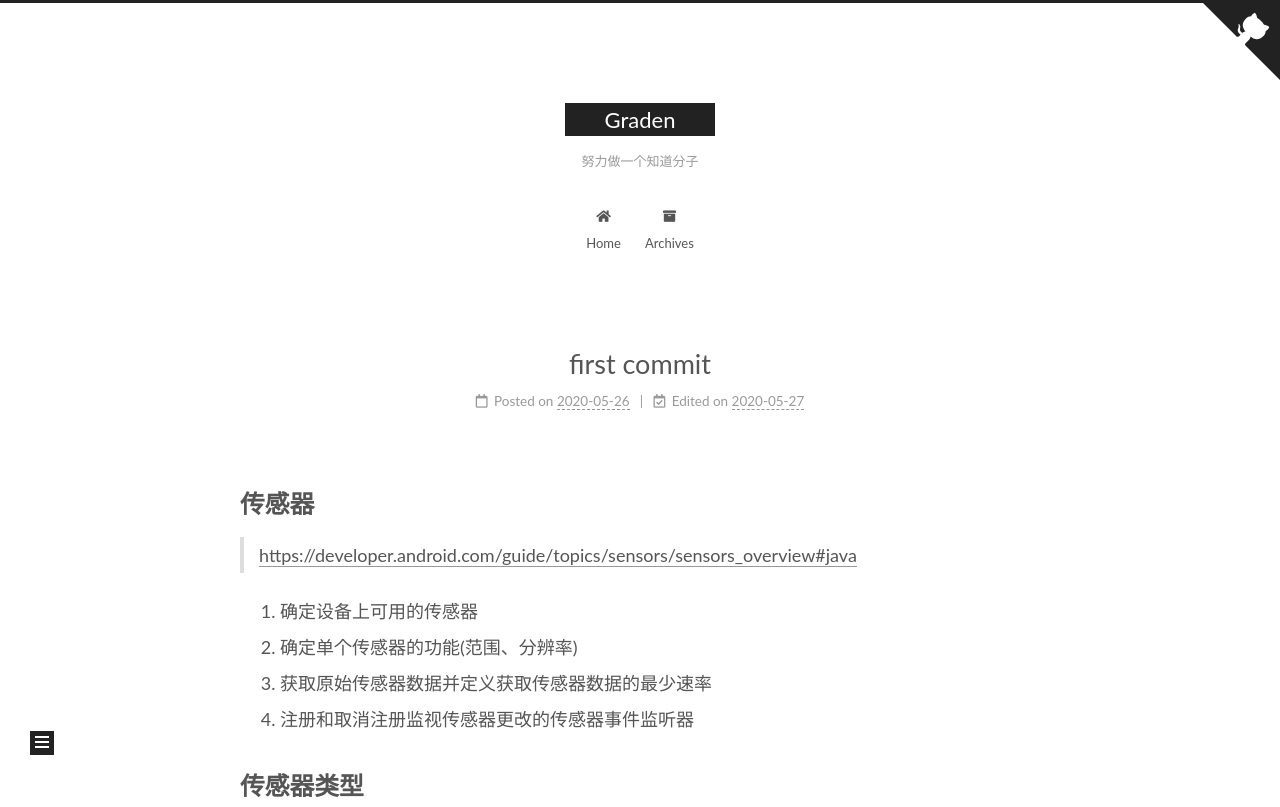
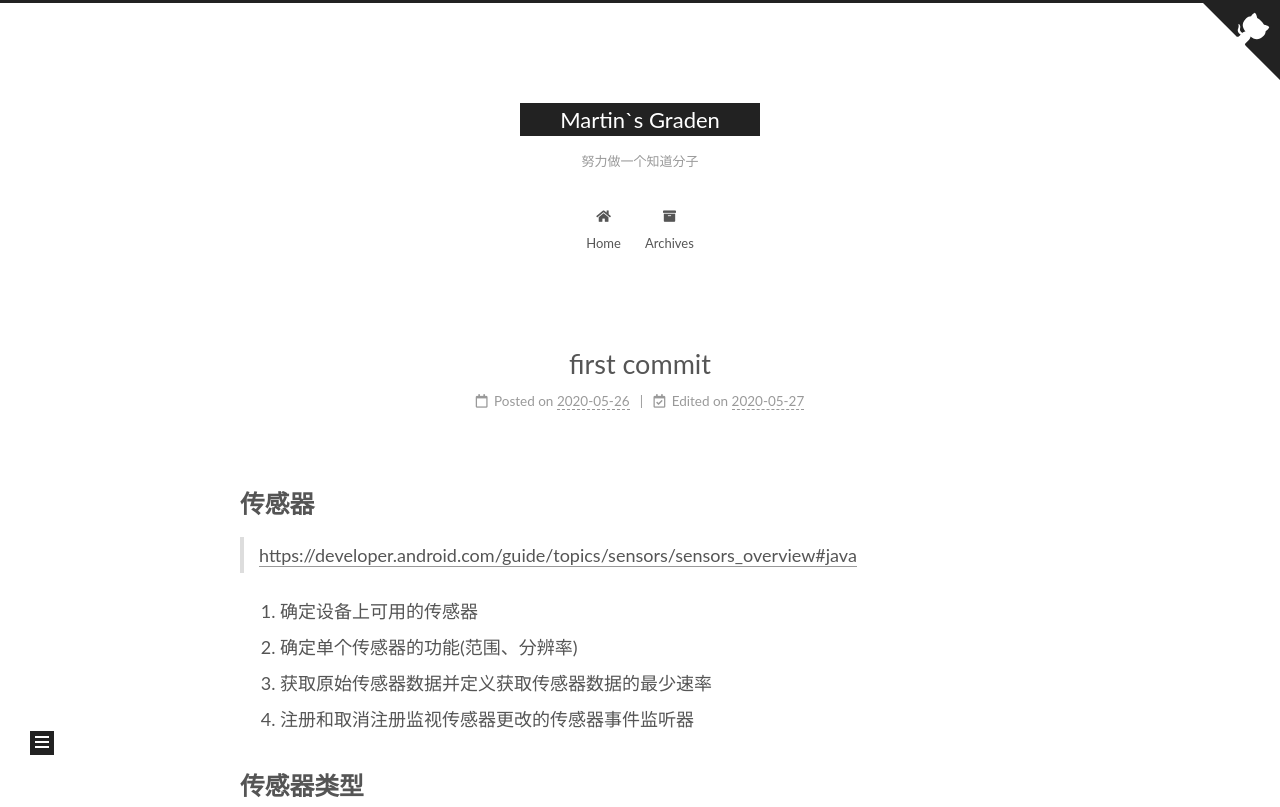
Before and after one commit to DongXUU/DongXUU.github.io, a plain HTML site: page index.html in a window 1280 px wide. Shown: the top 807 px of the page. Drawn offline with Linux system fonts and the light colour scheme.

Commit message:
Site updated: 2020-05-27 18:25:20

```diff
--- a/index.html
+++ b/index.html
@@ -22,9 +22,9 @@
 
   <meta name="description" content="生命中很多东西都闪闪发光，值得被记录">
 <meta property="og:type" content="website">
-<meta property="og:title" content="Graden">
+<meta property="og:title" content="Martin&#96;s Graden">
 <meta property="og:url" content="https://github.com/DongXUU/DongXUU.github.io/index.html">
-<meta property="og:site_name" content="Graden">
+<meta property="og:site_name" content="Martin&#96;s Graden">
 <meta property="og:description" content="生命中很多东西都闪闪发光，值得被记录">
 <meta property="og:locale" content="en_US">
 <meta property="article:author" content="Martin Dong">
@@ -46,7 +46,7 @@
   };
 </script>
 
-  <title>Graden</title>
+  <title>Martin`s Graden</title>
 
 
 
@@ -97,7 +97,7 @@
 
     <a href="/DongXUU.github.io/" class="brand" rel="start">
       <span class="logo-line-before"><i></i></span>
-      <h1 class="site-title">Graden</h1>
+      <h1 class="site-title">Martin`s Graden</h1>
       <span class="logo-line-after"><i></i></span>
     </a>
       <p class="site-subtitle" itemprop="description">努力做一个知道分子</p>
@@ -162,7 +162,7 @@
     </span>
 
     <span hidden itemprop="publisher" itemscope itemtype="http://schema.org/Organization">
-      <meta itemprop="name" content="Graden">
+      <meta itemprop="name" content="Martin`s Graden">
     </span>
       <header class="post-header">
         <h2 class="post-title" itemprop="name headline">
@@ -364,7 +364,7 @@
     </span>
 
     <span hidden itemprop="publisher" itemscope itemtype="http://schema.org/Organization">
-      <meta itemprop="name" content="Graden">
+      <meta itemprop="name" content="Martin`s Graden">
     </span>
       <header class="post-header">
         <h2 class="post-title" itemprop="name headline">
```
Also changed, not shown: 2020/05/25/hello-world/index.html (+4 -4 lines), 2020/05/26/first-commit/index.html (+4 -4 lines), archives/2020/05/index.html (+4 -4 lines), archives/2020/index.html (+4 -4 lines), archives/index.html (+4 -4 lines).
